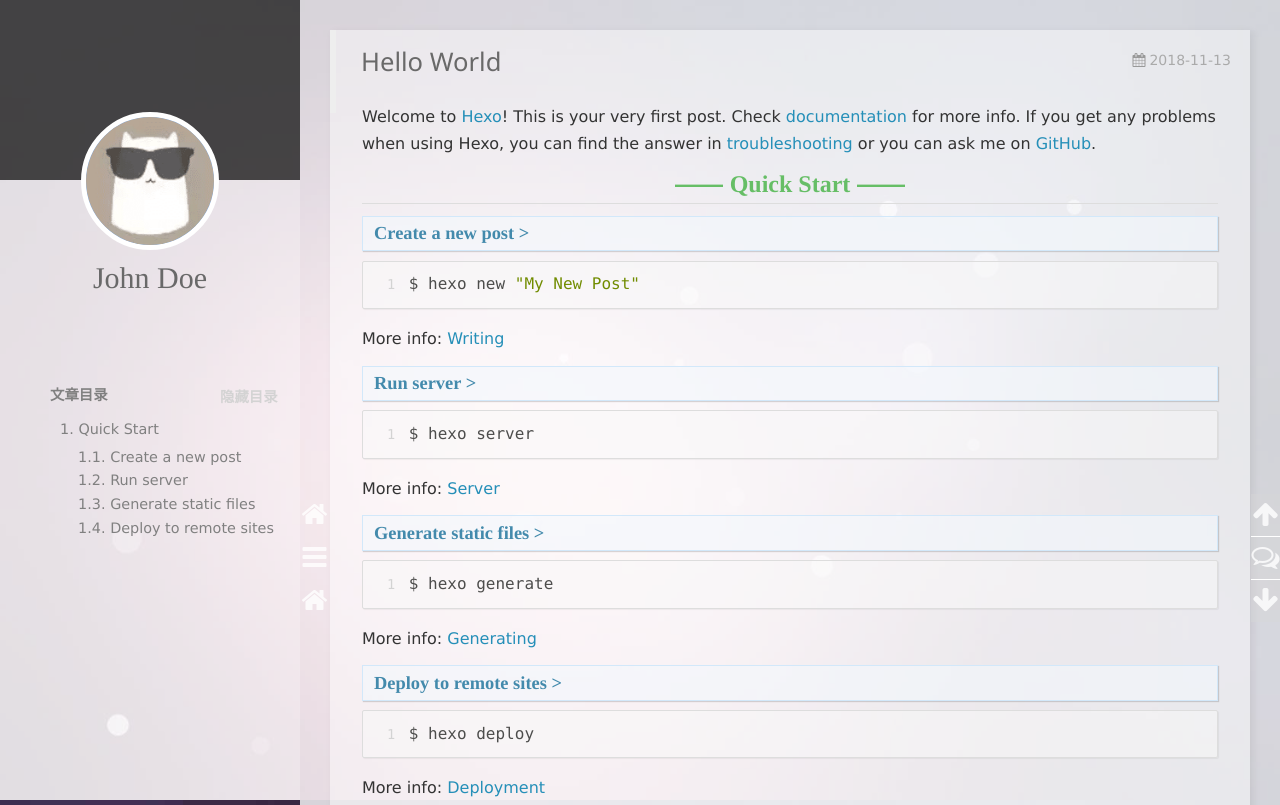
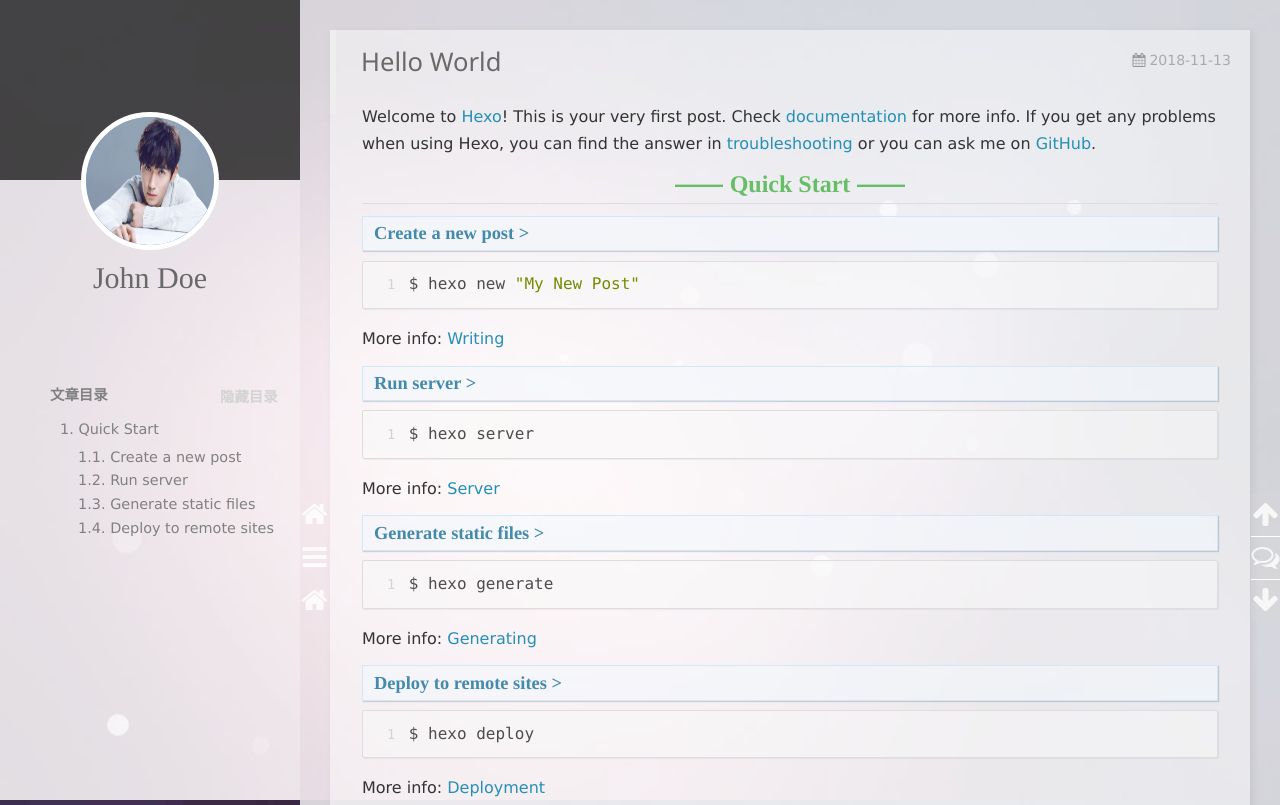
Before and after one commit to Niki945/Niki945.github.io, a plain HTML site: page 2018/11/13/hello-world/index.html in a window 1280 px wide. Shown: the top 805 px of the page. Drawn offline with nearby package versions, Linux system fonts and the light colour scheme; some packages are replaced by stand-ins of ours; a script that the page names is missing.

Commit message:
Site updated: 2018-11-13 18:28:20

```diff
--- a/2018/11/13/hello-world/index.html
+++ b/2018/11/13/hello-world/index.html
@@ -97,7 +97,7 @@
 <div class="intrude-less">
     <header id="header" class="inner">
         <a href="/" class="profilepic">
-            <img src="/img/avatar.png" class="animated zoomIn">
+            <img src="/img/dragon4.jpg" class="animated zoomIn">
         </a>
         <hgroup>
           <h1 class="header-author"><a href="/">John Doe</a></h1>
@@ -222,7 +222,7 @@
     <div class="intrude-less">
         <header id="header" class="inner">
             <a href="/" class="profilepic">
-                <img src="/img/avatar.png" class="animated zoomIn">
+                <img src="/img/dragon4.jpg" class="animated zoomIn">
             </a>
             <hgroup>
               <h1 class="header-author"><a href="/" title="回到主页">John Doe</a></h1>
```
Also changed, not shown: archives/2018/11/index.html (+2 -2 lines), archives/2018/index.html (+2 -2 lines), archives/index.html (+2 -2 lines), index.html (+2 -2 lines), img/dragon4.jpg (added).
